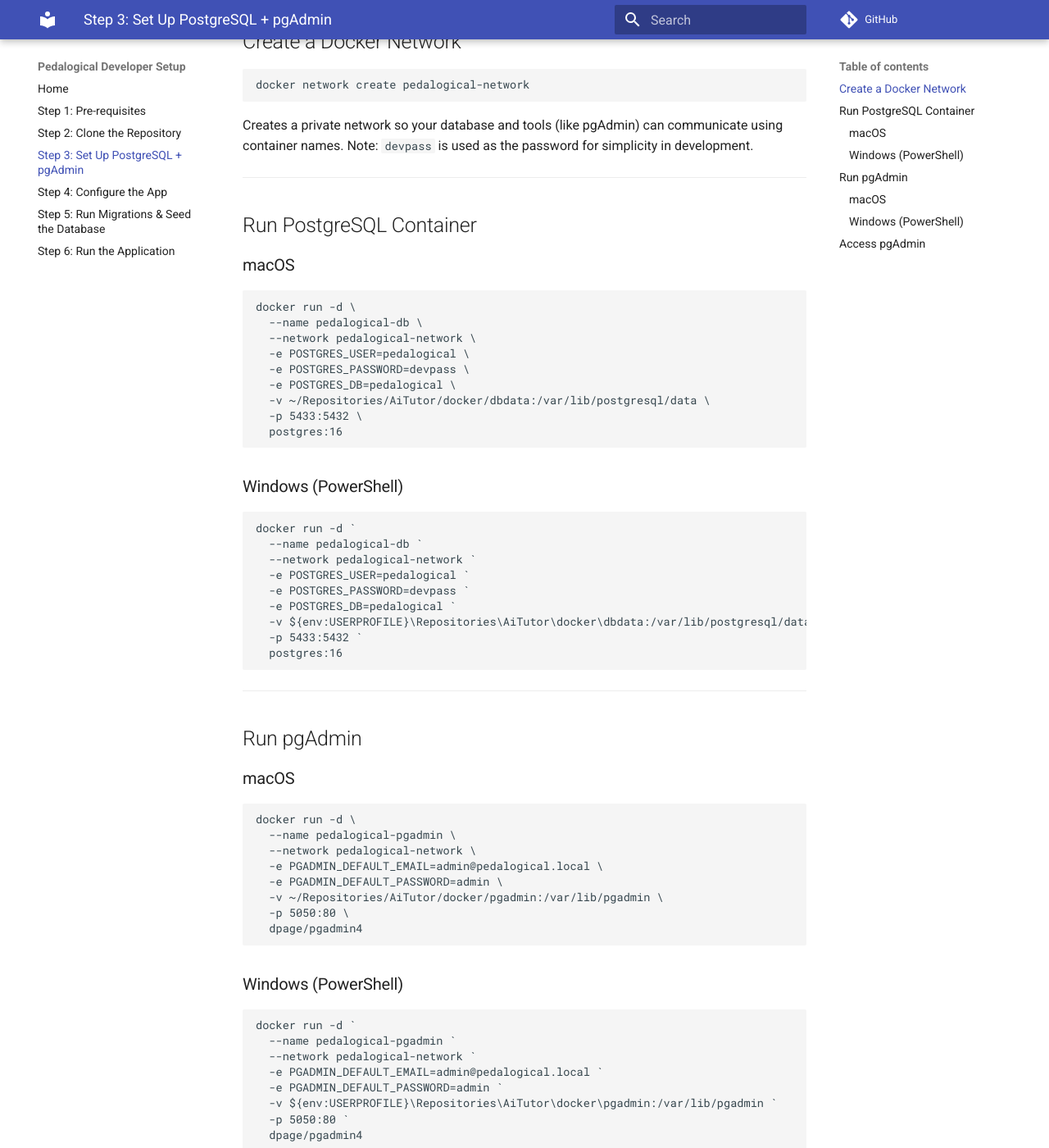
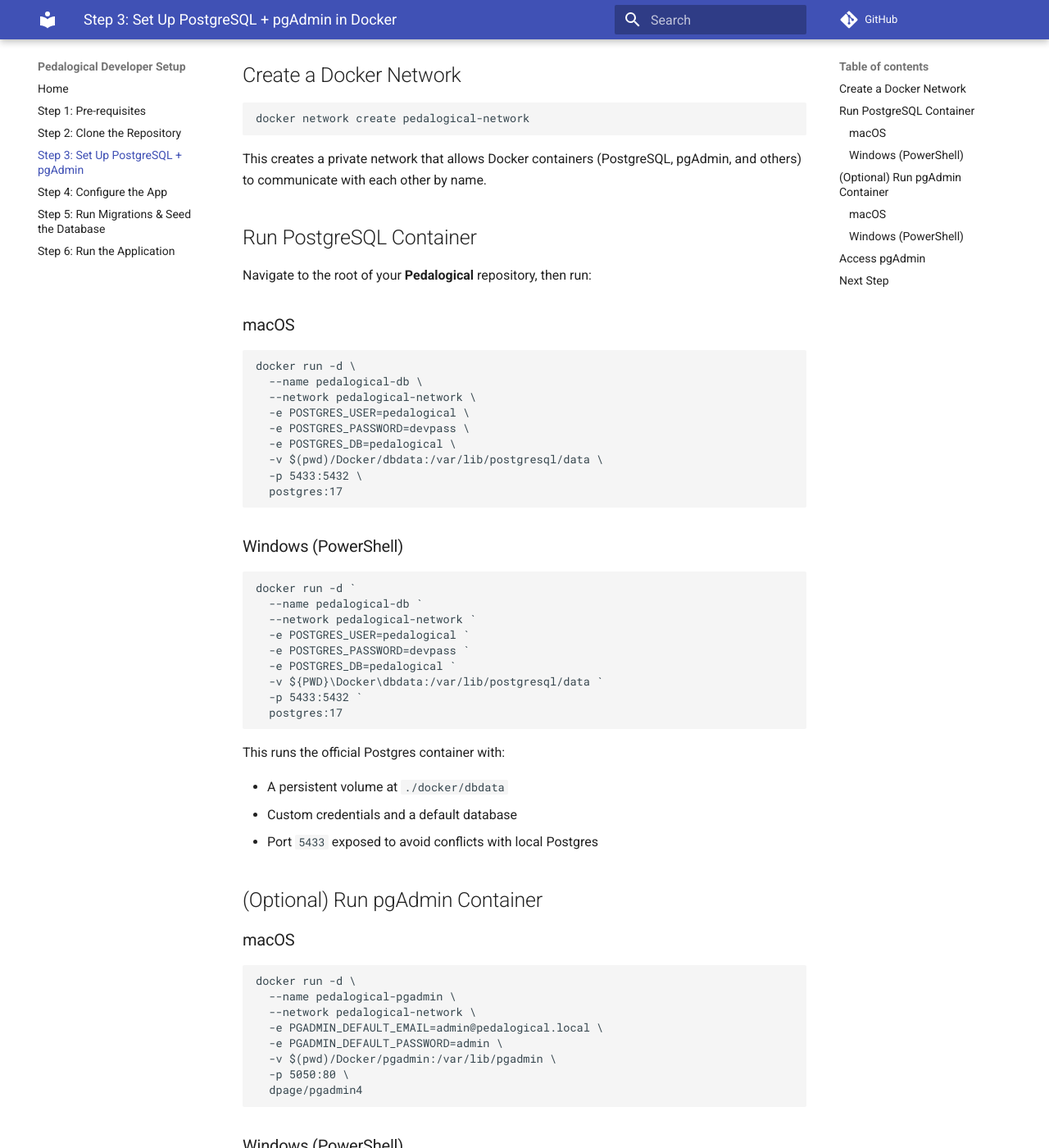
Before and after one commit to wu-software-lab/PedalogicalDocs, an MkDocs documentation site: the page built from docs/postgres_pgadmin_docker.md, in a window 1280 px wide and 1400 px high, scrolled down 264 px. Shown: the whole window at 82% size. Built offline with MkDocs 1.6.1 and Material for MkDocs 9.7.7, drawn with Linux system fonts in a browser that asks for light colours; comment, search, counter and statistics services are not loaded; some of the changed text lies outside the part shown.

Commit message:
Updated Docker location to be in the repo

````diff
--- a/docs/postgres_pgadmin_docker.md
+++ b/docs/postgres_pgadmin_docker.md
@@ -1,8 +1,13 @@
+---
+title: "Step 3: Set Up PostgreSQL + pgAdmin in Docker"
+format: gfm
+---
+
 # Step 3: Set Up PostgreSQL + pgAdmin in Docker
 
-This step sets up a PostgreSQL database and pgAdmin in Docker, specifically configured for Pedalogical development.
+This step sets up a PostgreSQL database and pgAdmin using Docker, specifically configured for Pedalogical development.
 
----
+> 📁 All Docker-related config and volume paths will now reference the `docker/` directory inside the project repository.
 
 ## Create a Docker Network
 
@@ -10,12 +15,11 @@
 docker network create pedalogical-network
 ```
 
-Creates a private network so your database and tools (like pgAdmin) can communicate using container names.
-Note: `devpass` is used as the password for simplicity in development.
-
----
+This creates a private network that allows Docker containers (PostgreSQL, pgAdmin, and others) to communicate with each other by name.
 
 ## Run PostgreSQL Container
+
+Navigate to the root of your **Pedalogical** repository, then run:
 
 ### macOS
 
@@ -26,9 +30,9 @@
   -e POSTGRES_USER=pedalogical \
   -e POSTGRES_PASSWORD=devpass \
   -e POSTGRES_DB=pedalogical \
-  -v ~/Repositories/AiTutor/docker/dbdata:/var/lib/postgresql/data \
+  -v $(pwd)/Docker/dbdata:/var/lib/postgresql/data \
   -p 5433:5432 \
-  postgres:16
+  postgres:17
 ```
 
 ### Windows (PowerShell)
@@ -40,14 +44,18 @@
   -e POSTGRES_USER=pedalogical `
   -e POSTGRES_PASSWORD=devpass `
   -e POSTGRES_DB=pedalogical `
-  -v ${env:USERPROFILE}\Repositories\AiTutor\docker\dbdata:/var/lib/postgresql/data `
+  -v ${PWD}\Docker\dbdata:/var/lib/postgresql/data `
   -p 5433:5432 `
-  postgres:16
+  postgres:17
 ```
 
----
+This runs the official Postgres container with:
 
-## Run pgAdmin
+- A persistent volume at `./docker/dbdata`
+- Custom credentials and a default database
+- Port `5433` exposed to avoid conflicts with local Postgres
+
+## (Optional) Run pgAdmin Container
 
 ### macOS
 
@@ -57,7 +65,7 @@
   --network pedalogical-network \
   -e PGADMIN_DEFAULT_EMAIL=admin@pedalogical.local \
   -e PGADMIN_DEFAULT_PASSWORD=admin \
-  -v ~/Repositories/AiTutor/docker/pgadmin:/var/lib/pgadmin \
+  -v $(pwd)/Docker/pgadmin:/var/lib/pgadmin \
   -p 5050:80 \
   dpage/pgadmin4
 ```
@@ -70,28 +78,28 @@
   --network pedalogical-network `
   -e PGADMIN_DEFAULT_EMAIL=admin@pedalogical.local `
   -e PGADMIN_DEFAULT_PASSWORD=admin `
-  -v ${env:USERPROFILE}\Repositories\AiTutor\docker\pgadmin:/var/lib/pgadmin `
+  -v ${PWD}\Docker\pgadmin:/var/lib/pgadmin `
   -p 5050:80 `
   dpage/pgadmin4
 ```
 
----
+This will launch the pgAdmin web UI for managing the Postgres instance.
 
 ## Access pgAdmin
 
-- Navigate to: [http://localhost:5050](http://localhost:5050)
-- Login with:
-  - Email: `admin@pedalogical.local`
-  - Password: `admin`
+Open [http://localhost:5050](http://localhost:5050) and log in with:
 
-Add a new server:
+- **Email**: `admin@pedalogical.local`
+- **Password**: `admin`
 
-- Name: `Pedalogical DB`
-- Host: `pedalogical-db`
-- Port: `5432`
-- Username: `pedalogical`
-- Password: `devpass`
+Then, add a new server in pgAdmin:
 
----
+- **Name**: `Pedalogical DB`
+- **Host**: `pedalogical-db`
+- **Port**: `5432`
+- **Username**: `pedalogical`
+- **Password**: `devpass`
 
-Proceed to [Step 4: Configure the App](./configure-app.md).
+## Next Step
+
+Continue to [Step 4: Configure the App](./configure-app.md) to set up your connection string and local app settings.
````
Also changed, not shown: docs/run-migrations.md (+1 -0 lines).
